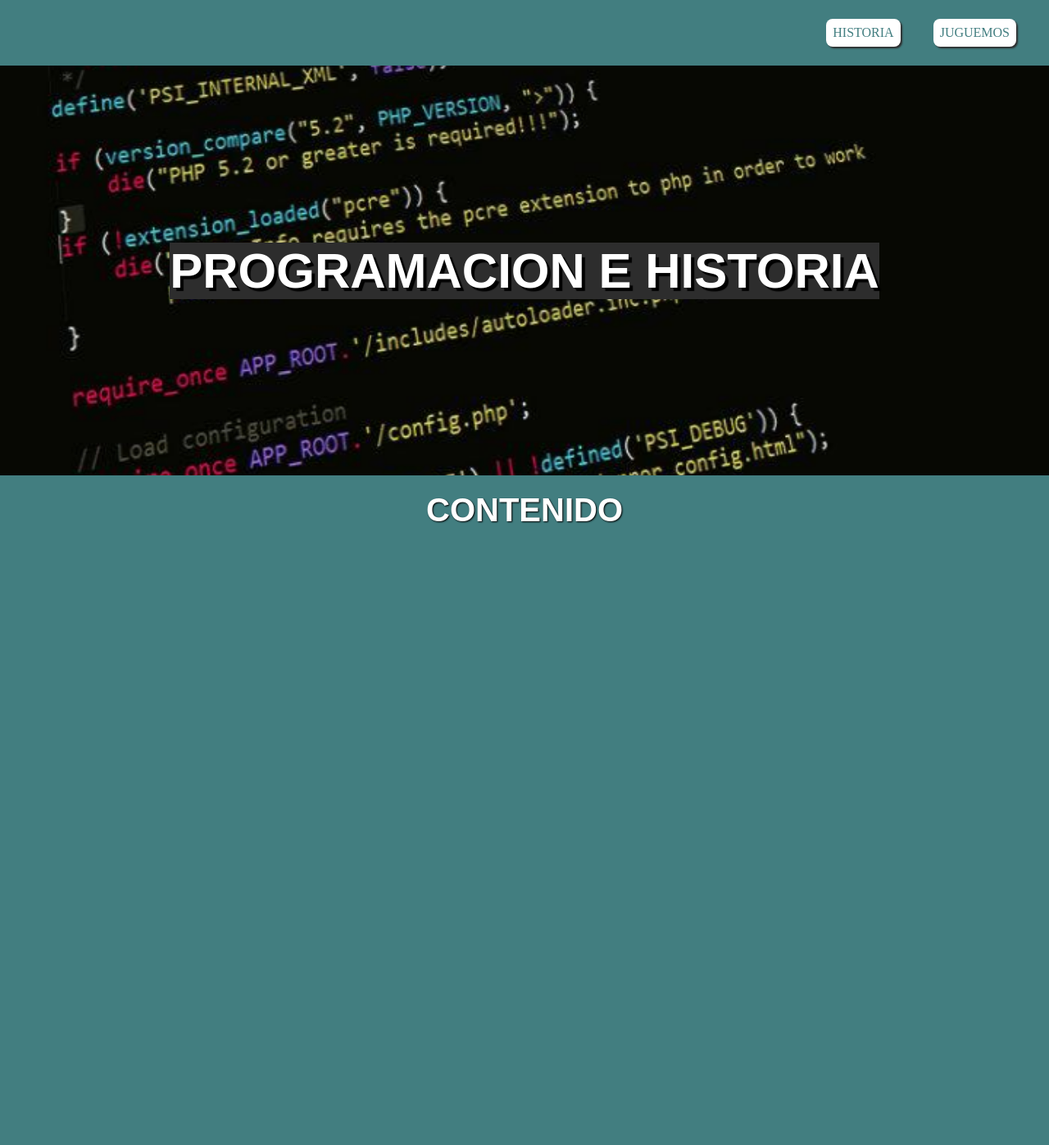
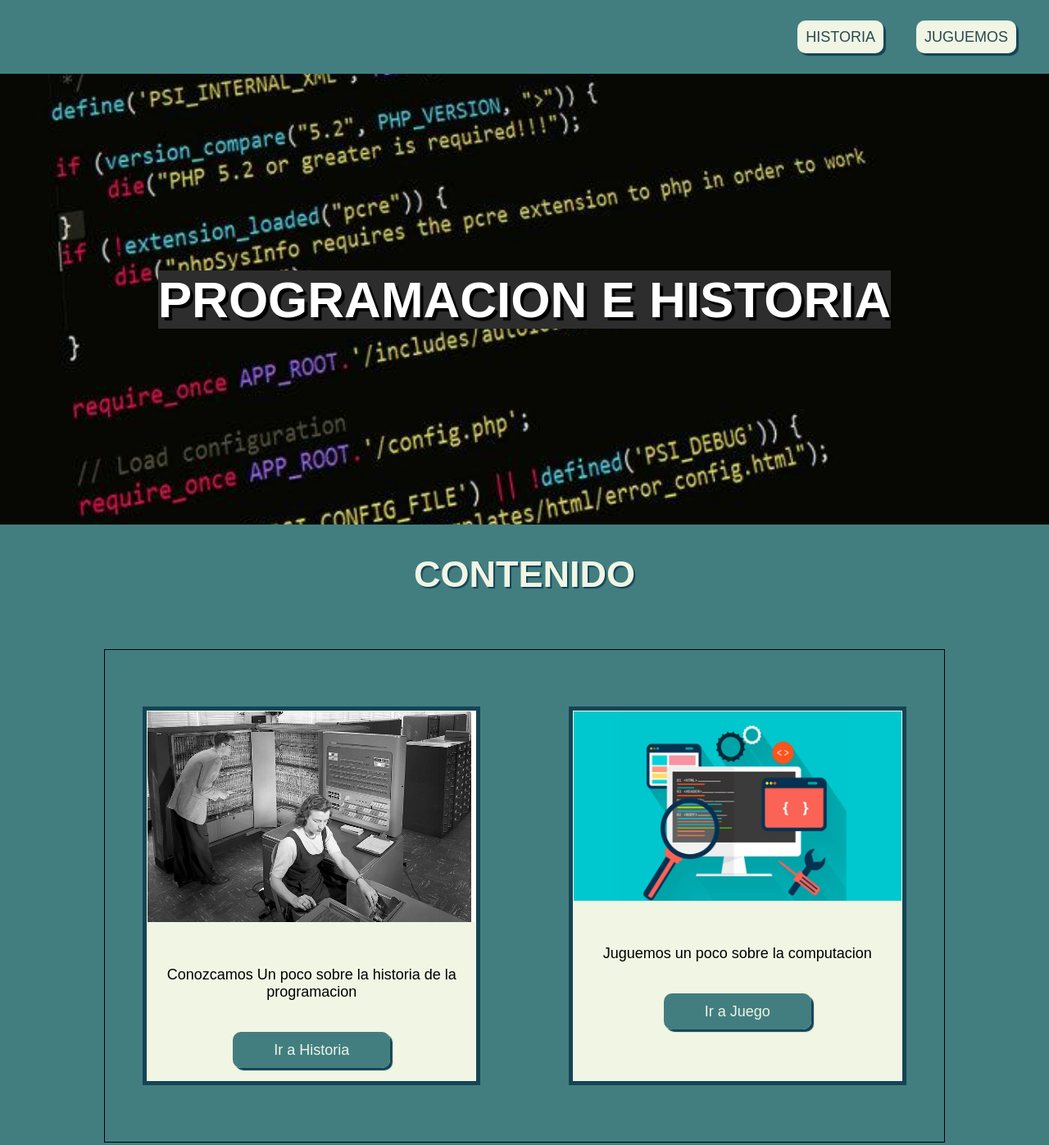
Before and after one commit to privero80/TrabajoFinal, a plain HTML site: page index.html in a window 1280 px wide. Shown: the top 1397 px of the page at 82% size. Drawn offline with Linux system fonts and the light colour scheme.

Commit message:
cambio css

```diff
--- a/estilos.css
+++ b/estilos.css
@@ -1,89 +1,137 @@
 *{
     margin: 0px;
-    padding: 0px;
+    padding:0px;
+}
+
+header{
+    display: flex;
+    height:90px;
+    background-color: rgb(66,126,128);
+    justify-content: flex-end;
+}
+
+ul{
+    display: flex;
+    align-items: center;
+    text-decoration:none;
+ }
+
+ul li{
+    display: inline-block;
+    margin-right: 40px;
+
+
+}
+
+ul li a{
+    background-color: white;
+    box-shadow: 3px 3px 1px rgb(21,68,84);
+    color:black;
+    padding:10px;
+    text-decoration: none;
+    border-radius: 10px;
+    color:black;
+    background-color: #F0F5E4;
+    font-family: Arial, Helvetica, sans-serif;
+    font-size: 18px;
+    color: rgb(41, 72, 82);
+}
+
+ul li:active{
+    transform: translate(2px, 2px);
+    box-shadow: none;
+}
+
+ul li a:active{
+    box-shadow: none;
+}
+
+#titulo{
+    height: 550px;
+    display: flex;
+    align-items: center;
+    justify-content: center;
+}
+
+h1{
+    text-align: center;
+    color: rgb(255, 255, 255);
+    background-color: rgb(45,45,45);
+    font-size:62px;
+    text-shadow: 4px 4px 1px black;
+    margin-inline: 40px;
+    font-family: Arial, Helvetica, sans-serif;
 }
 
 #fondo{
     width:100%;
-}
-
-img{
+    height: 650px;
+    background-image: url(./imagenes/codigo.jpeg);
+    background-repeat: no-repeat;
+    background-size: cover;
     position: fixed;
-    width: 100%;
-    height:800px;
-    z-index: 1;
-}
-
-header{
-    position: absolute;
-    top:0px;
-    width: 100%;
-    height:80px;
-    display: flex;
-    background-color: rgb(66,126,128);
-    align-items: center;
-    justify-content: flex-end;
-    z-index: 2;
-}
-
-.boton{
-    margin-right: 40px;
-    width:auto;
-    height: auto;
-    padding: 8px;
-    border-radius: 8px;
-    background-color: white;
-    box-shadow: 2px 2px 2px rgb(45,45,45);
-}
-
-.boton:active{
-    transform: translate(2px, 2px);
-    box-shadow: none;
-}
-
-.boton a{
-    text-decoration: none;
-    color: rgb(66,126,128);
-}
-
-#nada{
-    position: absolute;
-    display: flex;
-    align-items: center;
-    justify-content: center;
-    top: 80px;
-    width:100%;
-    height:500px;
-    background-color: rgba(240, 248, 255, 0);
-    z-index: 2;
-}
-
-h1{
-    z-index: 2;
-    text-align: center;
-    color: rgb(255, 255, 255);
-    background-color: rgb(45,45,45);
-    font-size:60px;
-    text-shadow: 4px 4px 1px black;
-    margin:40px;
-    font-family: Arial, Helvetica, sans-serif;
+    z-index: -1;
 }
 
 #contenido{
-    position: absolute;
-    top: 580px;
-    width: 100%;
+    position: relative;
     height:1000px;
     background-color: rgb(66,126,128);
-    z-index: 2;
+}
+
+#contenido h2{
+    position: relative;
+    text-align: center;
+    color:#F0F5E4;
+    top:35px;
+    font-size: 45px;
+    font-family: Arial, Helvetica, sans-serif;
+    text-shadow: 2px 2px 1px rgb(21,68,84);
+}
+
+#tarjetas{
+    width:80%;
+    margin: auto;
+    margin-top: 100px;
+    display: flex;
+    height:600px;
+    border: 1px solid black;
+    align-items: center;
+    justify-content: space-around;
+    gap:15px;
+}
+
+.card{
+    padding:1px;
+    width:400px;
+    height: 450px;
+    border: 1px solid black;
+    background-color: #F0F5E4;
+    border: 5px solid rgb(21,68,84);;
+}
+
+.card img{
+    margin: auto;
+    width:100%;
+}
+
+.card p{
+    text-align: center;
+    font-family: Arial, Helvetica, sans-serif;
+    font-size: 18px;
+    margin: 50px 20px;
+}
+
+.card ul li{
+    display: block;
+    margin: auto;
+
+}
+
+.card ul li a{
+    width:100px;
+    background-color: rgb(66,126,128);
+    color:#F0F5E4;
+    padding:12px 50px;
     font-family: Arial, Helvetica, sans-serif;
 }
-
-H2{
-    text-align: center;
-    color: white;
-    font-size: 40px;
-    margin-top: 20px;
-    font-weight: bold;
-    text-shadow: 1px 1px 2px black;
-}
--- a/index.html
+++ b/index.html
@@ -1,23 +1,46 @@
 <!DOCTYPE html>
 <html lang="es">
+
 <head>
     <meta charset="utf-8">
     <title>Trabajo Final</title>
     <link rel="stylesheet" href="./estilos.css" type="text/css">
 </head>
+
 <body>
-        <div id="fondo">
-            <img src="./imagenes/codigo.jpeg">
+    <div id="fondo"></div>
     <header>
-                <div class="boton"><a href="#">HISTORIA</a></div>
-                <div class="boton"><a href="#">JUGUEMOS</a></div>
+        <ul>
+            <li><a href="#">HISTORIA</a></li>
+            <li><a href="#">JUGUEMOS</a></li>
+        </ul>
     </header>
-            <div id="nada">
+    <div id="titulo">
         <h1>PROGRAMACION E HISTORIA</h1>
     </div>
     <div id="contenido">
         <h2>CONTENIDO</h2>
+        <div id="tarjetas">
+            <div class="card">
+                <img src="./imagenes/img1.jpg">
+                <p>Conozcamos Un poco sobre la historia de la programacion</p>
+                <ul>
+                    <li>
+                        <a href="#">Ir a Historia</a>
+                    </li>
+                </ul>
+            </div>
+            <div class="card">
+                <img src="./imagenes/img2.jpg" alt="foto2">
+                <p>Juguemos un poco sobre la computacion</p>
+                <ul>
+                    <li>
+                        <a href="#">Ir a Juego</a>
+                    </li>
+                </ul>
+            </div>
         </div>
     </div>
 </body>
+
 </html>
```
Lines whose indentation alone changed are shown as unchanged.
